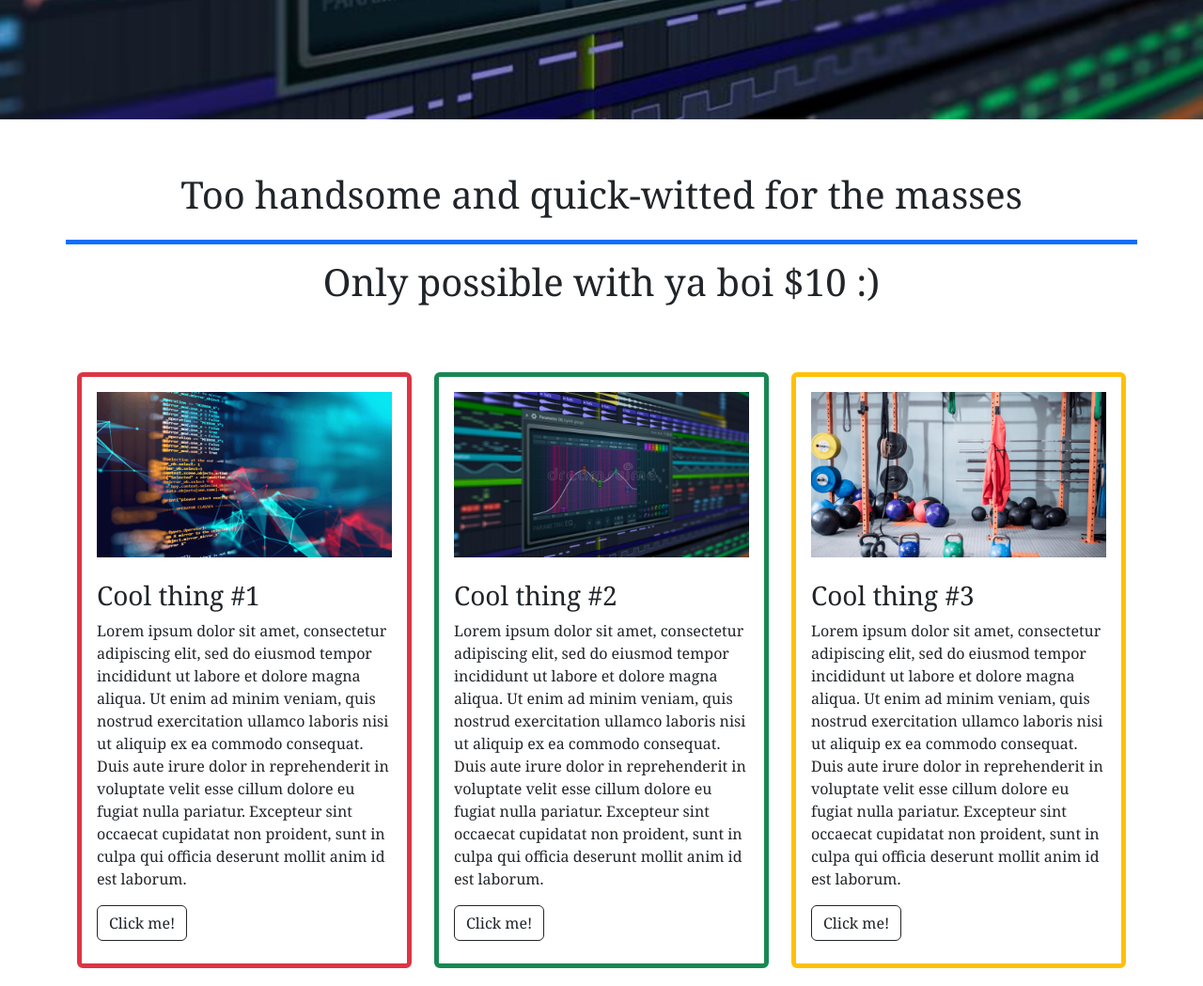
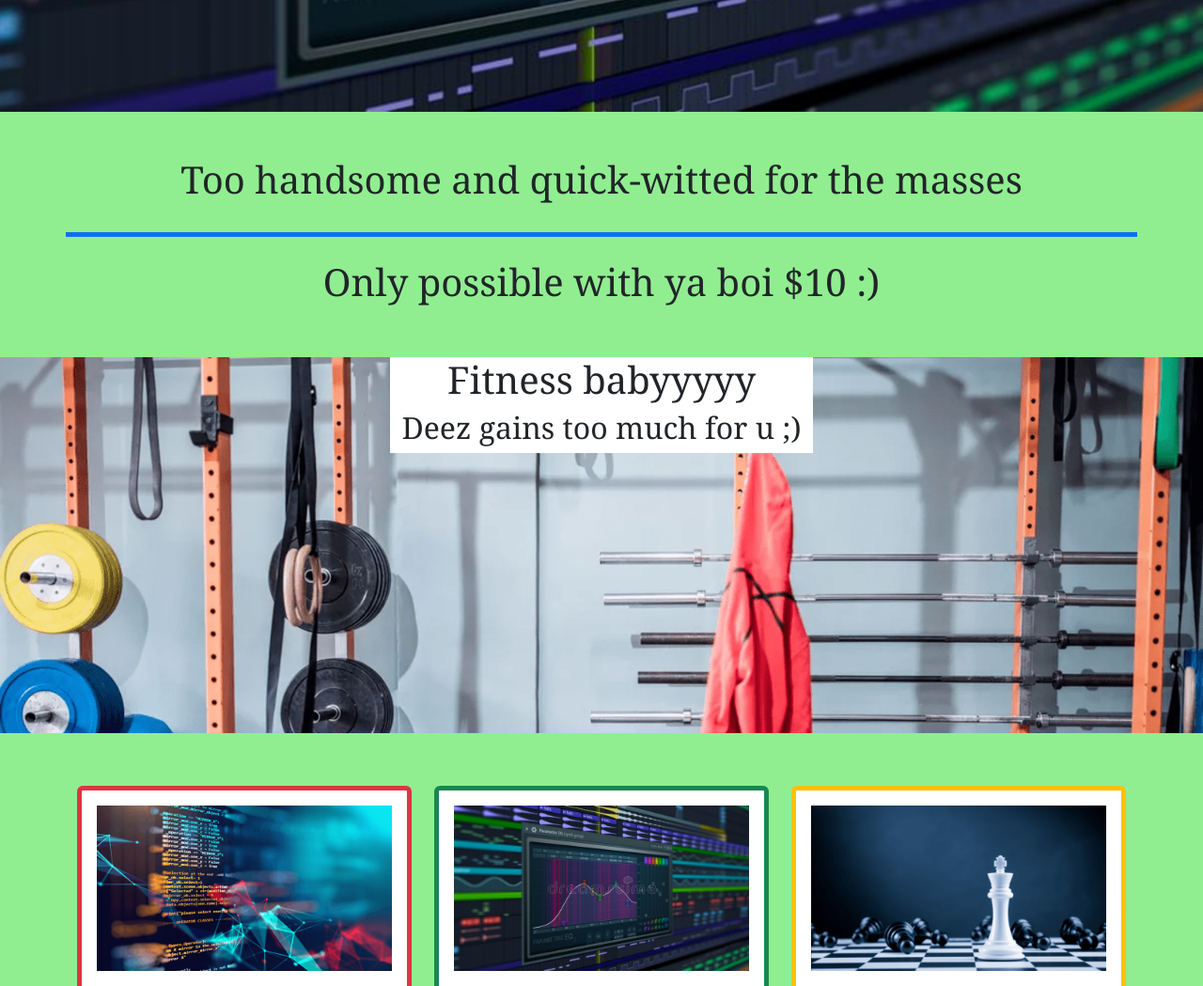
Before and after one commit to n10dollar/old-website, a plain HTML site: page html/home.html in a window 1280 px wide. Shown: the part 740-1789 px from the top of the page at 94% size. Drawn offline with nearby package versions, Linux system fonts and the light colour scheme.

Commit message:
added fixed background, refined element margins and padding, changed exercise/fitness to chess

```diff
--- /dev/null
+++ b/css/general.css
@@ -0,0 +1,39 @@
+/* navbar */
+#navbar-logo {
+	width: 5rem;
+	height: auto;
+}
+
+.nav-item {
+	border-bottom: .2rem solid black;
+	margin: .2rem;
+}
+
+.nav-link {
+	padding: 0% !important;
+	margin: .2rem;
+}
+
+.navbar {
+	font-size: 1.4rem;
+}
+
+.nav-link {
+	color: darkgray;!important;
+}
+
+.nav-link.active {
+	color: blue!important;
+}
+
+.nav-link:hover {
+	color: #ffa91f!important;
+}
+
+.no-padding{
+  padding: 0% !important;
+}
+
+.no-margins{
+  margin: 0% !important;
+}
--- a/css/home.css
+++ b/css/home.css
@@ -3,6 +3,7 @@ body {
 	font-size: 1.2rem;
 	font-family: Georgia, serif !important;
 	color: darkgray;
+	background-color: lightgreen !important;
 }
 
 #top-bar {
@@ -10,28 +11,7 @@ body {
 	font-size: 1.3rem;;
 }
 
-#navbar-logo {
-	width: 5rem;
-	height: auto;
-}
-
-.nav-link {
-	color: darkgray;!important;
-}
-
-.nav-link.active {
-	color: blue!important;
-}
-
-.nav-link:hover {
-	color: #ffa91f!important;
-}
-
-
-span {
-	color:blue;
-}
-
+/* carousel */
 .carousel-item-prev,
 .carousel-item-next,
 .carousel-item.active {
@@ -42,24 +22,19 @@ span {
 	border-bottom: .2rem solid blue;
 }
 
-.no-padding{
-  padding: 0% !important;
+#back-img {
+	background-image: url('../media/fitness.png');
+	background-repeat: no-repeat;
+	background-attachment: fixed;
+	background-size: cover;
+	height: 50vh;
+	margin: 0rem 0rem;
 }
 
-.no-margins{
-  margin: 0% !important;
+.hobby-card {
+	background-color: white;
 }
 
-.nav-item {
-	border-bottom: .2rem solid black;
-	margin: .2rem;
+.back-img-content {
+	background-color: white;
 }
-
-.nav-link {
-	padding: 0% !important;
-	margin: .2rem;
-}
-
-.navbar {
-	font-size: 1.4rem;
-}
--- a/html/home.html
+++ b/html/home.html
@@ -6,7 +6,8 @@
 <meta name="viewport" content="width=device-width, initial-scale=1">
 <title>10dollar</title>
 
-<!-- home CSS file -->
+<!-- local CSS -->
+<link rel="stylesheet" href="../css/general.css">
 <link rel="stylesheet" href="../css/home.css">
 
 <!-- Bootstrap CSS -->
@@ -34,7 +35,7 @@
 </div>
 
 <div class="container-fluid">
-	<nav class="navbar bg-light navbar-expand-md">
+	<nav class="navbar bg-light navbar-expand-md px-2">
 		<img class="navbar-brand rounded-circle" id="navbar-logo" src="../media/logo.png" title="Logo" alt="Logo">
 
 		<button class="navbar-toggler" type="button" data-bs-toggle="collapse" data-bs-target="#navbar-options">
@@ -46,13 +47,13 @@
 				<li class="nav-item"><a class="nav-link active" href="home.html">Home</a></li>
 				<li class="nav-item"><a class="nav-link" href="software.html">Software</a></li>
 				<li class="nav-item"><a class="nav-link" href="music.html">Music</a></li>
-				<li class="nav-item"><a class="nav-link" href="exercise.html">Exercise</a></li>
+				<li class="nav-item"><a class="nav-link" href="chess.html">Chess</a></li>
 			</ul>
 		</div>
 	</nav>
 </div>
 
-<div class="container-fluid no-padding carousel slide py-2" data-bs-ride="carousel" data-bs-interval="3000">
+<div class="container-fluid no-padding carousel slide" data-bs-ride="carousel" data-bs-interval="3000">
 	<div class="carousel-inner">
 		<div class="carousel-item active">
 			<img class="w-100" src="../media/software_engineering.png">
@@ -63,7 +64,7 @@
 		</div>
 
 		<div class="carousel-item">
-			<img class="w-100" src="../media/fitness.png">
+			<img class="w-100" src="../media/chess.png">
 		</div>
 	</div>
 
@@ -75,35 +76,44 @@
 	</a>
 </div>
 
-<div class="container">
-	<div class="row">
-		<h1 class="col-12 pt-5 pb-3 text-center">Too handsome and quick-witted for the masses</h1>
-		<div class="border-primary border-5 border-top w-100"></div>
-		<h1 class="col-12 pb-5 pt-3 text-center">Only possible with ya boi $10 :)</h1>
+<div class="container-md my-5">
+	<div class="row text-center">
+		<h1 class="col-12 ">Too handsome and quick-witted for the masses</h1>
+		<div class="col-12 border-primary border-5 border-top w-100 my-4"></div>
+		<h1 class="col-12">Only possible with ya boi $10 :)</h1>
 	</div>
 </div>
 
-<div class="container">
+<div id="back-img" class="container-fluid bg-image">
+	<div class="row justify-content-center text-center align-self-center">
+		<div class="col-auto back-img-content">
+			<h1>Fitness babyyyyy</h1>
+			<h2>Deez gains too much for u ;)</h2>
+		</div>
+	</div>
+</div>
+
+<div class="container-md my-5 hobby-cards">
 	<div class="row">
-		<div class="col-md-4 py-3">
-			<div class="border border-danger border-5 rounded p-3">
+		<div class="col-lg-4 col-sm-6 py-2">
+			<div class="border border-danger border-5 rounded p-3 hobby-card">
 				<img class="w-100 mb-4" src="../media/software_engineering.png">
 				<h3>Cool thing #1</h3>
 				<p>Lorem ipsum dolor sit amet, consectetur adipiscing elit, sed do eiusmod tempor incididunt ut labore et dolore magna aliqua. Ut enim ad minim veniam, quis nostrud exercitation ullamco laboris nisi ut aliquip ex ea commodo consequat. Duis aute irure dolor in reprehenderit in voluptate velit esse cillum dolore eu fugiat nulla pariatur. Excepteur sint occaecat cupidatat non proident, sunt in culpa qui officia deserunt mollit anim id est laborum.</p>
 				<a class="btn btn-outline-dark border-1 mb-2">Click me!</a>
 			</div>
 		</div>
-		<div class="col-md-4 py-3">
-			<div class="border border-success border-5 rounded p-3">
+		<div class="col-lg-4 col-sm-6 py-2">
+			<div class="border border-success border-5 rounded p-3 hobby-card">
 				<img class="w-100 mb-4" src="../media/music_production.png">
 				<h3>Cool thing #2</h3>
 				<p>Lorem ipsum dolor sit amet, consectetur adipiscing elit, sed do eiusmod tempor incididunt ut labore et dolore magna aliqua. Ut enim ad minim veniam, quis nostrud exercitation ullamco laboris nisi ut aliquip ex ea commodo consequat. Duis aute irure dolor in reprehenderit in voluptate velit esse cillum dolore eu fugiat nulla pariatur. Excepteur sint occaecat cupidatat non proident, sunt in culpa qui officia deserunt mollit anim id est laborum.</p>
 				<a class="btn btn-outline-dark border-1 mb-2">Click me!</a>
 			</div>
 		</div>
-		<div class="col-md-4 py-3">
-			<div class="border border-warning border-5 rounded p-3">
-				<img class="w-100 mb-4" src="../media/fitness.png">
+		<div class="col-lg-4 col-sm-6 py-2">
+			<div class="border border-warning border-5 rounded p-3 hobby-card">
+				<img class="w-100 mb-4" src="../media/chess.png">
 				<h3>Cool thing #3</h3>
 				<p>Lorem ipsum dolor sit amet, consectetur adipiscing elit, sed do eiusmod tempor incididunt ut labore et dolore magna aliqua. Ut enim ad minim veniam, quis nostrud exercitation ullamco laboris nisi ut aliquip ex ea commodo consequat. Duis aute irure dolor in reprehenderit in voluptate velit esse cillum dolore eu fugiat nulla pariatur. Excepteur sint occaecat cupidatat non proident, sunt in culpa qui officia deserunt mollit anim id est laborum.</p>
 				<a class="btn btn-outline-dark border-1 mb-2">Click me!</a>
```
Also changed, not shown: css/chess.css (added), css/exercise.css (deleted), html/chess.html (added), html/exercise.html (deleted), media/chess.jpeg (added), media/chess.png (added), 1 other file.
